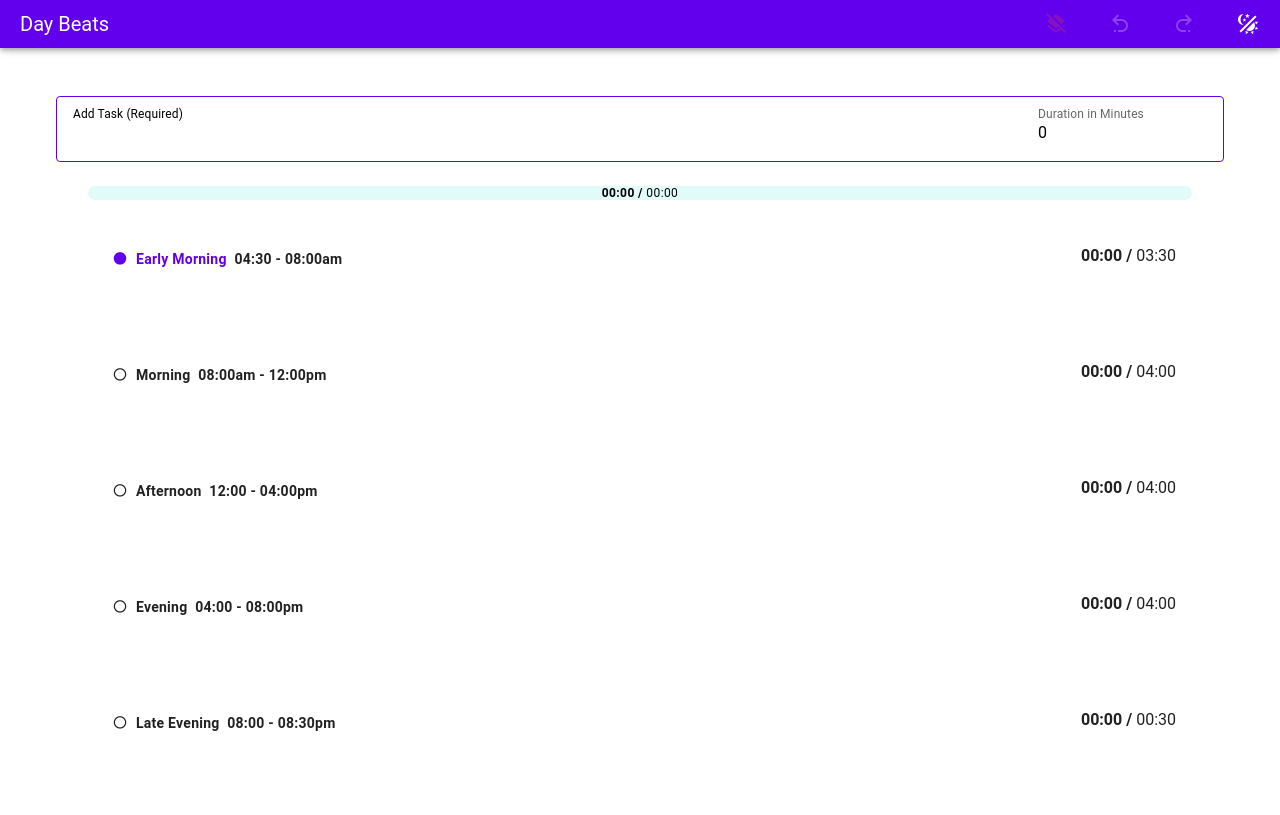
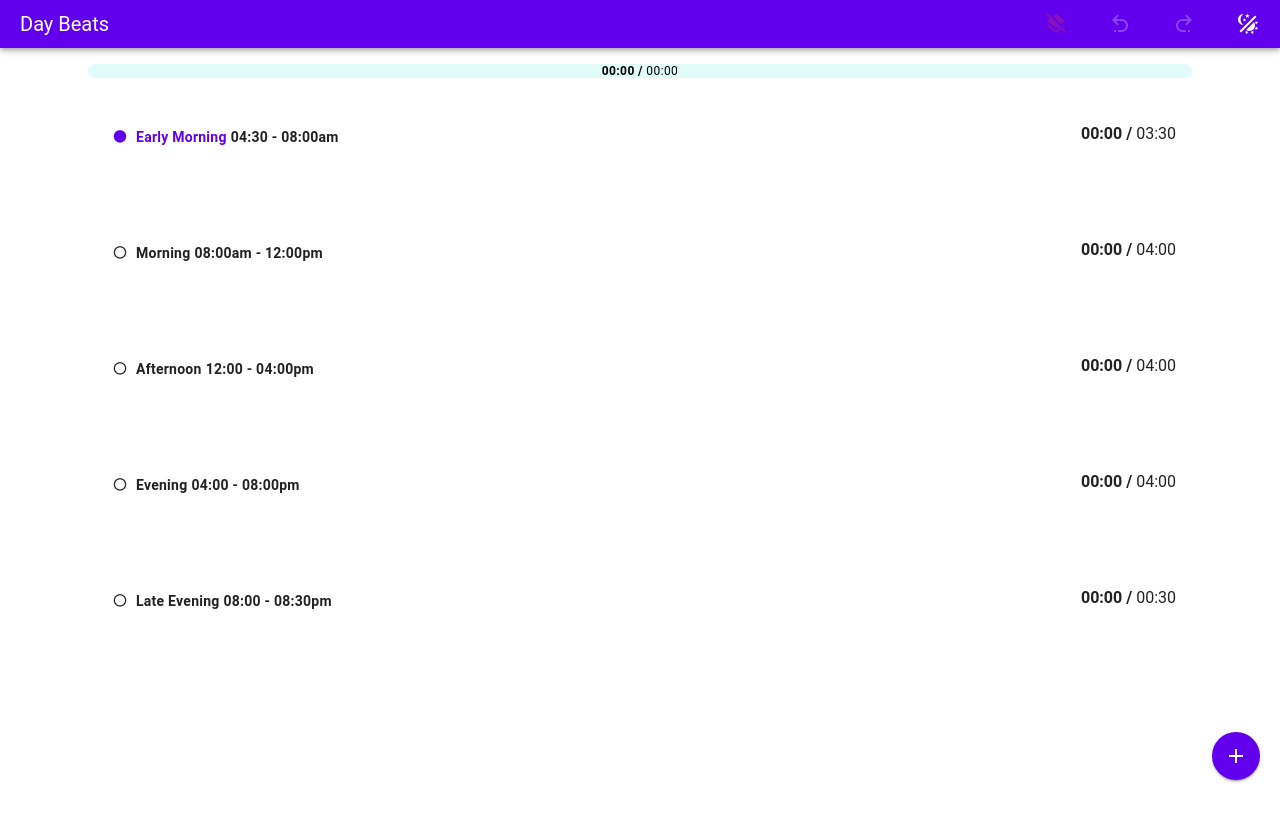
Before and after one commit to cwiki/day-beats, a Vue app: page / in a window 1280 px wide. Built offline with nearby package versions, Linux system fonts and the light colour scheme.

Commit message:
refactored the create task locations and allow clearing and resetting tasks

```diff
--- a/src/components/EditTaskDialog.vue
+++ b/src/components/EditTaskDialog.vue
@@ -6,6 +6,7 @@ import { useSegmentStore } from "@/stores/segment";
 import TaskListItem from "@/components/TaskListItem.vue";
 import TaskComboField from "@/components/fields/TaskComboField.vue";
 import StartTimeField from "@/components/fields/StartTimeField.vue";
+import { v4 as uuidV4 } from "uuid";
 
 const emits = defineEmits(["update:modelValue"]);
 const taskStore = useTaskStore();
@@ -17,8 +18,9 @@ const props = defineProps({
     required: true,
   },
   task: {
-    type: Object as PropType<Task>,
-    required: true,
+    type: Object as PropType<Task | null>,
+    default: null,
+    required: false,
   },
 });
 
@@ -31,10 +33,17 @@ watch(
   () => props.modelValue,
   (opened) => {
     if (opened) {
+      if (props.task) {
         description.value = String(props.task.description);
         duration.value = props.task.duration || 0;
         startTime.value = props.task.startTime;
         segmentId.value = props.task.segmentId;
+      } else {
+        description.value = "";
+        duration.value = 0;
+        startTime.value = undefined;
+        segmentId.value = segmentStore.currentSegment?.id;
+      }
     }
   },
   { immediate: true }
@@ -49,14 +58,27 @@ const updatedTask = computed(() => {
   });
 });
 
+const isExisting = computed(() => props.task && props.task.id);
+
 function saveTask() {
+  if (description.value !== "") {
+    if (updatedTask.value && updatedTask.value.id) {
       taskStore.addChanges("UPDATE", updatedTask.value);
+    } else {
+      taskStore.addChanges(
+        "INSERT",
+        Object.assign({}, updatedTask.value, { id: uuidV4() })
+      );
+    }
     emits("update:modelValue", false);
+  }
 }
 
 function deleteTask() {
+  if (props.task && props.task.id) {
     taskStore.addChanges("DELETE", props.task);
     emits("update:modelValue", false);
+  }
 }
 </script>
 
@@ -76,7 +98,9 @@ function deleteTask() {
         <v-toolbar-title>Edit Task</v-toolbar-title>
         <v-spacer></v-spacer>
         <v-toolbar-items>
-          <v-btn variant="text" @click="saveTask"> Save </v-btn>
+          <v-btn variant="text" @click="saveTask">
+            {{ isExisting ? "save" : "create" }}
+          </v-btn>
         </v-toolbar-items>
       </v-toolbar>
       <v-card-text>
@@ -110,13 +134,20 @@ function deleteTask() {
             />
             <v-card class="mt-8" variant="flat">
               <v-card-actions>
-                <v-spacer />
-                <v-btn @click="deleteTask" color="error" variant="text"
+                <v-btn
+                  v-if="isExisting"
+                  @click="deleteTask"
+                  color="error"
+                  variant="text"
                   >Delete</v-btn
                 >
-                <v-btn @click="saveTask" color="primary" variant="flat"
-                  >Save</v-btn
+                <v-spacer />
+                <v-btn @click="$emit('update:modelValue', false)" variant="text"
+                  >cancel</v-btn
                 >
+                <v-btn @click="saveTask" color="primary" variant="flat">
+                  {{ isExisting ? "save" : "create" }}
+                </v-btn>
               </v-card-actions>
             </v-card>
             <button type="submit" class="screen-reader-text">save</button>
--- a/src/components/MyAppToolbar.vue
+++ b/src/components/MyAppToolbar.vue
@@ -18,7 +18,17 @@ function toggleTheme() {
 }
 
 function clearTasks() {
-  taskStore.addChanges("DELETE", ...taskStore.tasks.filter(task => !task.recurring));
+  taskStore.addChanges(
+    "DELETE",
+    ...taskStore.tasks.filter((task) => !task.recurring)
+  );
+  taskStore.addChanges(
+    "UPDATE",
+    ...taskStore.tasks.map((task) => {
+      task.done = false;
+      return task;
+    })
+  );
 }
 </script>
 
@@ -35,7 +45,7 @@ function clearTasks() {
       >
         <v-icon size="x-large">mdi-layers-off</v-icon>
         <v-tooltip activator="parent" location="bottom">
-          Clear All Tasks
+          Clear Tasks (Repeating will Reset)
         </v-tooltip>
       </v-btn>
       <v-btn
@@ -44,7 +54,7 @@ function clearTasks() {
         :disabled="!taskStore.changes.length"
       >
         <v-icon size="x-large">mdi-undo-variant</v-icon>
-        <v-tooltip activator="parent" location="bottom"> cmd + z </v-tooltip>
+        <v-tooltip activator="parent" location="bottom"> Ctrl + z </v-tooltip>
       </v-btn>
       <v-btn
         v-if="showUndoRedo"
@@ -52,7 +62,9 @@ function clearTasks() {
         :disabled="!taskStore.undone.length"
       >
         <v-icon size="x-large">mdi-redo-variant</v-icon>
-        <v-tooltip activator="parent" location="bottom"> cmd + shift + z </v-tooltip>
+        <v-tooltip activator="parent" location="bottom">
+          Ctrl + shift + z
+        </v-tooltip>
       </v-btn>
       <v-btn @click="toggleTheme">
         <v-icon size="x-large">mdi-theme-light-dark</v-icon>
--- a/src/components/SegmentSingle.vue
+++ b/src/components/SegmentSingle.vue
@@ -42,7 +42,7 @@ const isCurrentSegment = computed(() => {
   <v-sheet>
     <v-row>
       <v-col>
-        <h2 class="text-sm-body-2">
+        <span class="text-sm-body-2">
           <strong>
             <v-btn
               :color="isCurrentSegment ? 'primary' : ''"
@@ -61,9 +61,12 @@ const isCurrentSegment = computed(() => {
             >
               {{ modelValue.description }}
             </span>
-            {{ formatTimeRange(modelValue.startTime, modelValue.endTime) }}
+            <br v-if="$vuetify.display.mobile" />
+            <span class="text-no-wrap" :class="{ 'ml-8': $vuetify.display.mobile }">
+              {{ formatTimeRange(modelValue.startTime, modelValue.endTime) }}
+            </span>
           </strong>
-        </h2>
+        </span>
       </v-col>
       <v-col class="text-right">
         <TimeCompare :used="used" :available="available" />
--- a/src/pages/DayView.vue
+++ b/src/pages/DayView.vue
@@ -1,13 +1,15 @@
 <script setup lang="ts">
-import { onBeforeUnmount } from "vue";
+import { onBeforeUnmount, ref } from "vue";
 import { useTaskStore } from "@/stores/task";
 import { useSegmentStore } from "@/stores/segment";
-import NewTaskBarForm from "@/components/NewTaskBarForm.vue";
 import DayProgress from "@/components/DayProgress.vue";
 import SegmentSingle from "@/components/SegmentSingle.vue";
+import EditTaskDialog from "@/components/EditTaskDialog.vue";
 
 const taskStore = useTaskStore();
 const segmentStore = useSegmentStore();
+const segments = segmentStore.segments;
+const newTaskDialog = ref(false);
 
 document.addEventListener("keyup", keyupHandler);
 function keyupHandler(event: { ctrlKey: any; key: string }) {
@@ -19,25 +21,28 @@ function keyupHandler(event: { ctrlKey: any; key: string }) {
       case "Z":
         taskStore.redo();
         break;
+      case "n":
+        newTaskDialog.value = true;
+        break;
     }
   }
 }
-
-const segments = segmentStore.segments;
 
 onBeforeUnmount(() => {
   document.removeEventListener("keyup", keyupHandler);
 });
 </script>
 
+<style scoped>
+.my-fab {
+  position: fixed;
+  bottom: 20px;
+  right: 20px;
+}
+</style>
+
 <template>
   <v-container>
-    <v-row class="pt-8">
-      <v-col cols="12">
-        <NewTaskBarForm v-if=segmentStore.currentSegment :segment="segmentStore.currentSegment" />
-        <div v-else>Segment is required</div>
-      </v-col>
-    </v-row>
     <v-row class="px-8">
       <v-col>
         <DayProgress />
@@ -53,4 +58,17 @@ onBeforeUnmount(() => {
     <v-btn class="screen-reader-text" @click="taskStore.undo()">undo</v-btn>
     <v-btn class="screen-reader-text" @click="taskStore.redo()">redo</v-btn>
   </v-container>
+  <v-tooltip text="Ctrl + n">
+    <template v-slot:activator="{ props }">
+      <v-btn
+        v-bind="props"
+        class="my-fab"
+        fab
+        icon="mdi-plus"
+        color="primary"
+        @click="newTaskDialog = !newTaskDialog"
+      />
+    </template>
+  </v-tooltip>
+  <EditTaskDialog v-model="newTaskDialog" />
 </template>
```
Lines whose indentation alone changed are shown as unchanged.
